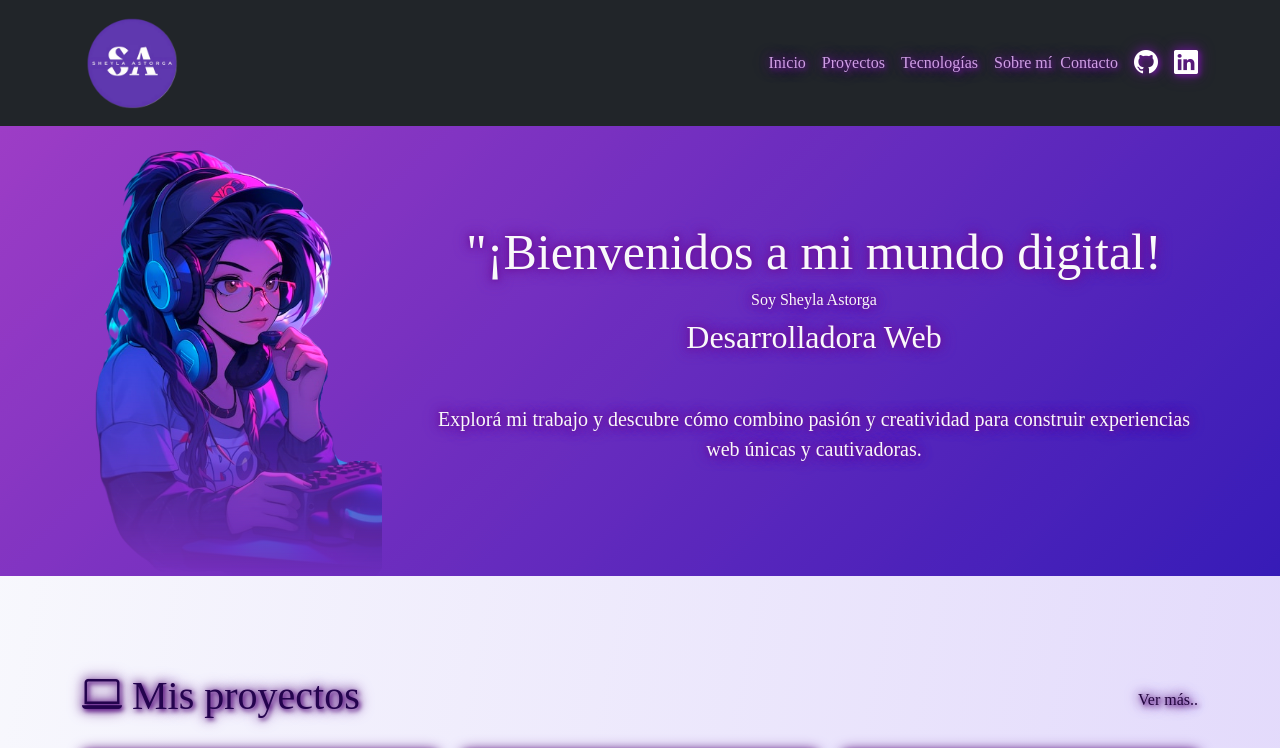
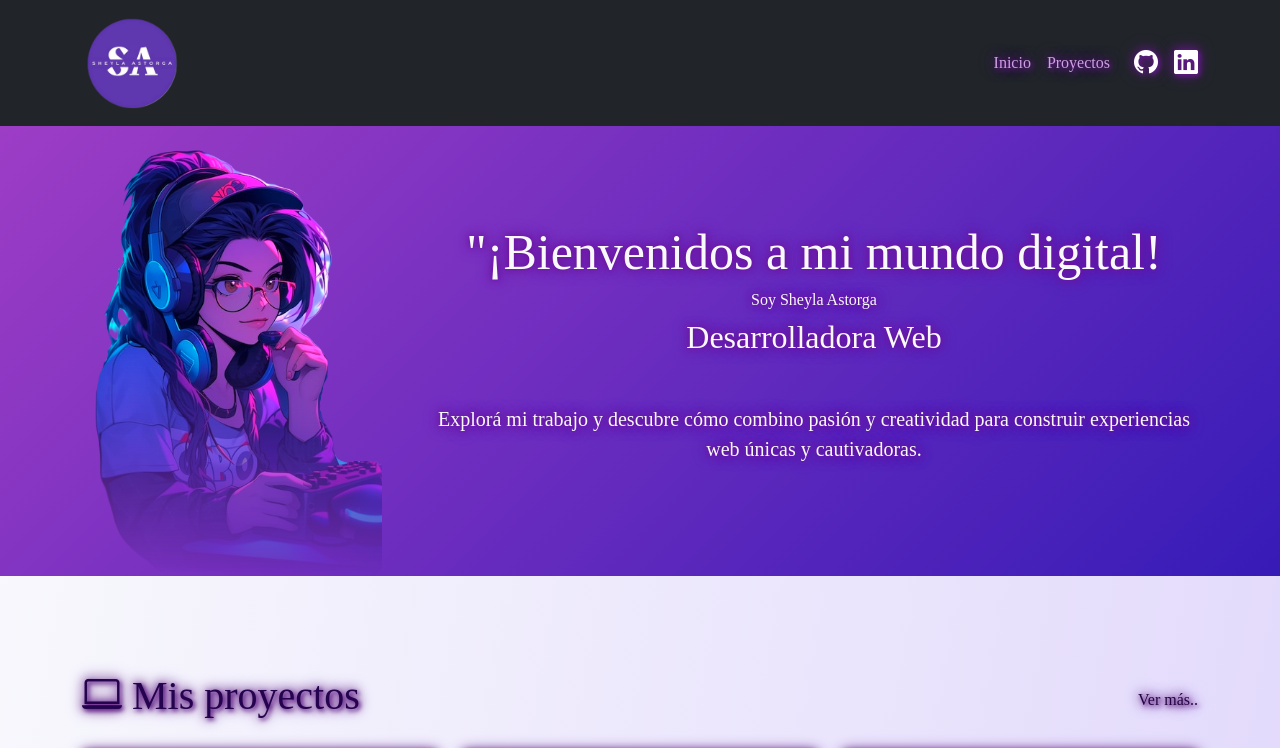
Before and after one commit to SheylaAstorga/Portfolio, a React (Vite) app: page / in a window 1280 px wide. Shown: the top 748 px of the page. Built offline with nearby package versions, Linux system fonts and the light colour scheme; a web font is replaced by a local one.

Commit message:
modifique los links del navbar

```diff
--- a/src/components/common/NavBar.jsx
+++ b/src/components/common/NavBar.jsx
@@ -19,26 +19,19 @@ const NavBar = () => {
               <NavLink className="Nav-link mx-2" to="/proyectos">
                 Proyectos
               </NavLink>
-              <NavLink className="Nav-link mx-2" href="#tecnologías">
-                Tecnologías
-              </NavLink>
-              <NavLink className="Nav-link mx-2" href="#sobremi">
-                Sobre mí
-              </NavLink>
-              <NavLink className="Nav-link" href="#contacto">
-                Contacto
-              </NavLink>
 
               <span className="navbar-text ">
                 <div className="social-icon ">
                   <a
                     className="NavLink"
                     href="https://github.com/SheylaAstorga"
+                    target="_blank"
                   >
                     <i className="bi bi-github logo-git fs-4 me-3 ms-3"></i>
                   </a>
                   <a
                     className="NavLink"
+                    target="_blank"
                     href="https://www.linkedin.com/in/sheyla-luciana-astorga-40013a248/"
                   >
                     <i className="bi bi-linkedin logo-link fs-4"></i>
--- a/src/components/pages/Contacto.jsx
+++ b/src/components/pages/Contacto.jsx
@@ -19,7 +19,7 @@ const Contacto = () => {
 
   const contactForm = async (data) => {
     try {
-      const response = await enviarMail(data); // Enviamos los datos correctos
+      const response = await enviarMail(data);
       if (response.status === 200) {
         Swal.fire({
           position: "center",
```
